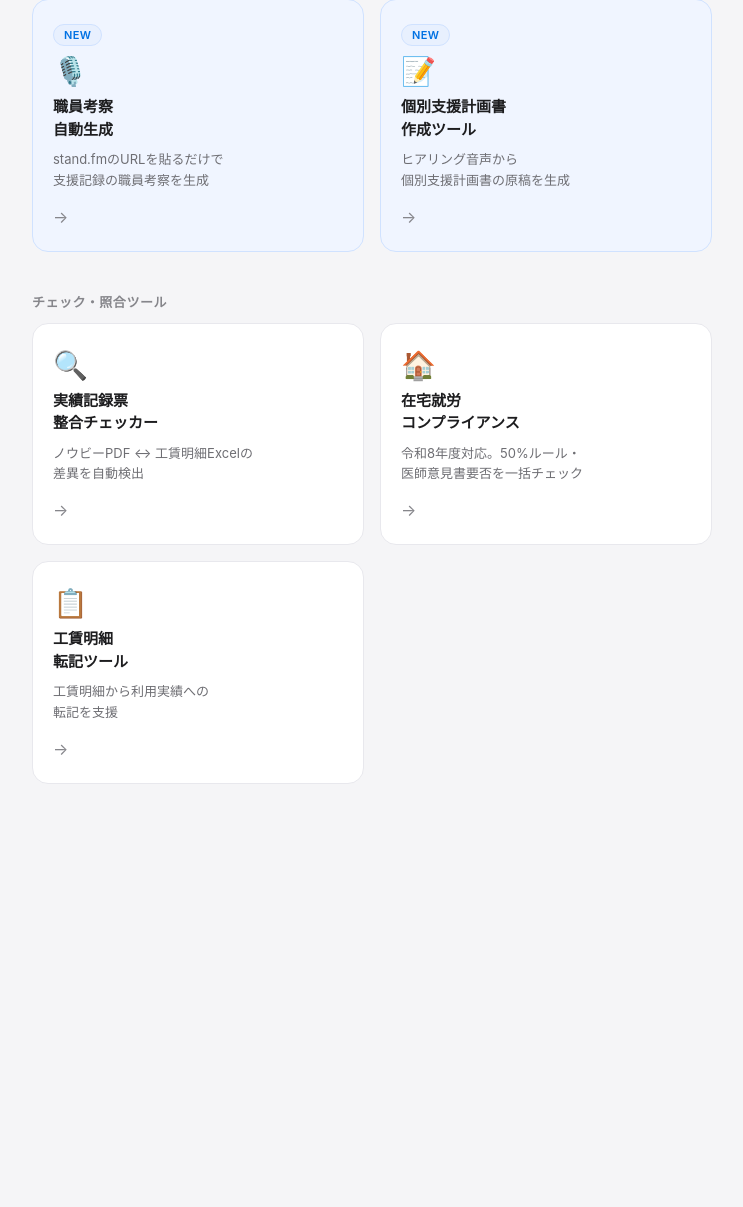
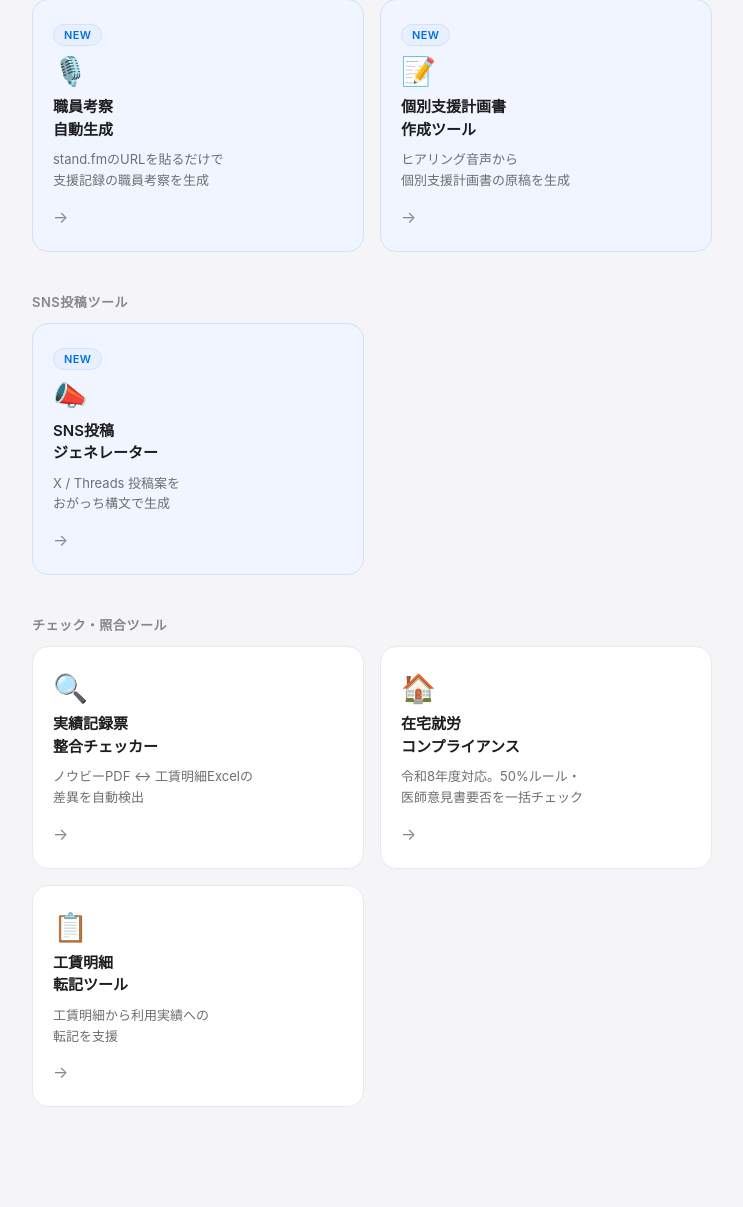
Before and after one commit to zitenweb-beep/japanicare-tools, a Flask app: page / in a window 1280 px wide. Shown: the part 141-1348 px from the top of the page, without its empty margins (268-1011 px from the left). Before the commit the page ends 925 px from the top, so only its background shows below. Run offline with Flask 3, Linux system fonts and the light colour scheme; the visitor is signed in with stand-in values (Sample User, id 1).

Commit message:
Add files via upload

```diff
--- a/templates/portal.html
+++ b/templates/portal.html
@@ -152,6 +152,17 @@
     </a>
   </div>
 
+  <h2>SNS投稿ツール</h2>
+  <div class="grid">
+    <a href="/tools/JAPANICARE_Post_Generator.html" class="tool-card new" target="_blank">
+      <span class="tool-badge ai">NEW</span>
+      <div class="tool-icon">📣</div>
+      <div class="tool-name">SNS投稿<br>ジェネレーター</div>
+      <div class="tool-desc">X / Threads 投稿案を<br>おがっち構文で生成</div>
+      <div class="tool-arrow">→</div>
+    </a>
+  </div>
+
   <h2>チェック・照合ツール</h2>
   <div class="grid">
     <a href="/tools/JAPANICARE整合チェッカー.html" class="tool-card" target="_blank">
```
